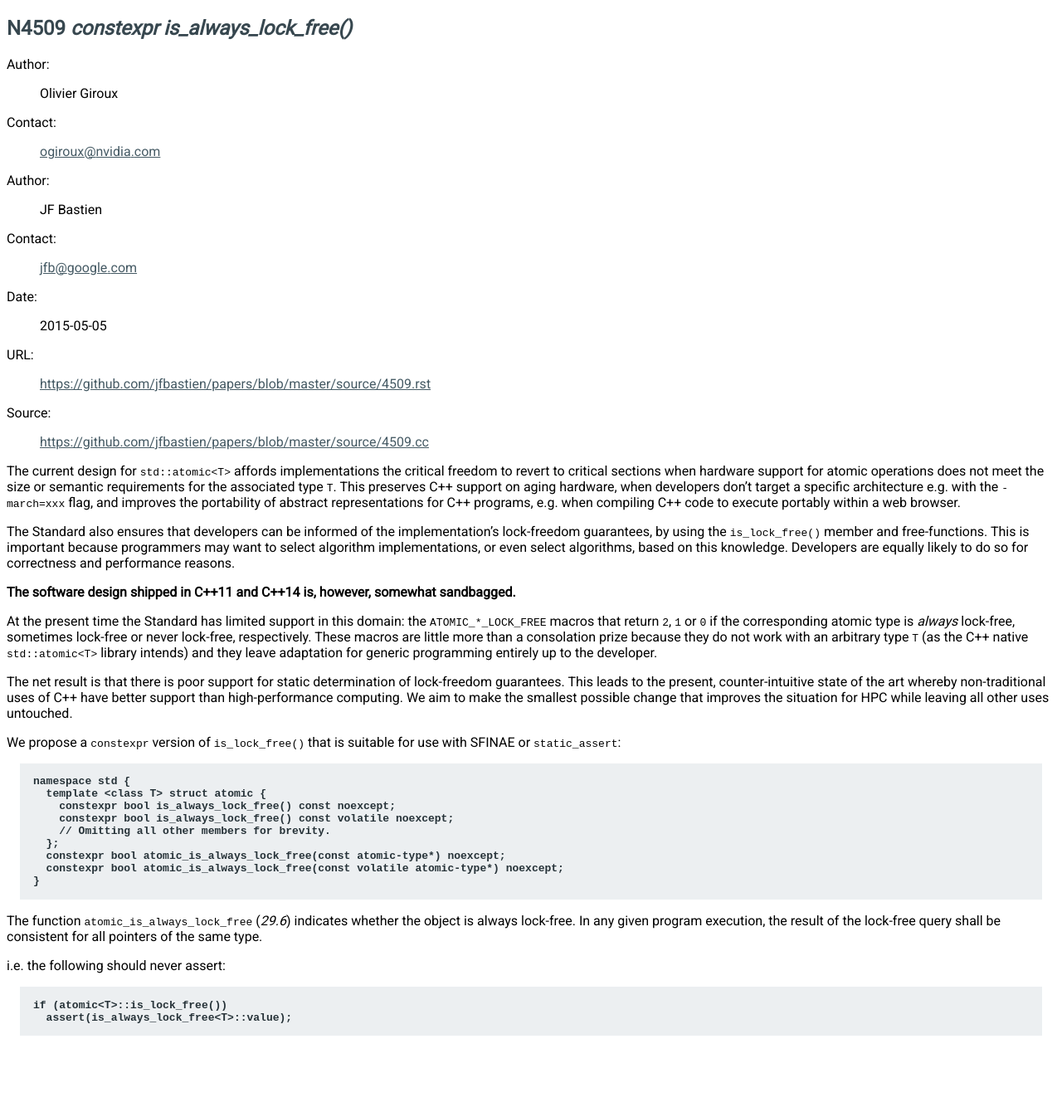
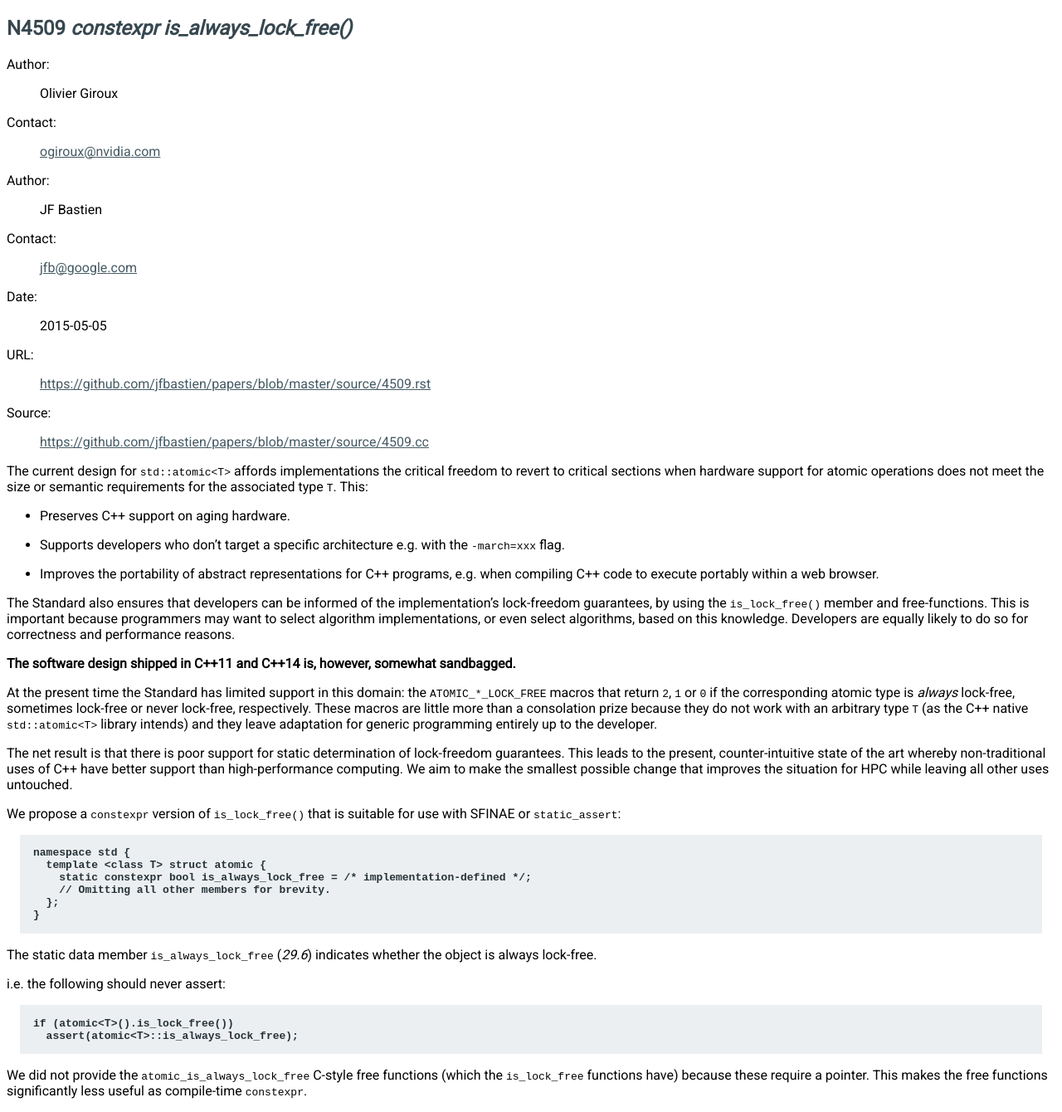
Before and after one commit to jfbastien/papers, a Sphinx documentation site: the page built from source/N4509.rst, in a window 1280 px wide. Shown: the whole page at 83% size. Built offline with Sphinx 7.4.7, drawn with Linux system fonts in a browser that asks for light colours; before the commit the page ends 1256 px from its top, so only the background shows below that.

Commit message:
Update source example, it was missing types, and should use template variables.

```diff
--- a/source/N4509.rst
+++ b/source/N4509.rst
@@ -13,10 +13,13 @@ N4509 `constexpr is_always_lock_free()`
 The current design for ``std::atomic<T>`` affords implementations the critical
 freedom to revert to critical sections when hardware support for atomic
 operations does not meet the size or semantic requirements for the associated
-type ``T``. This preserves C++ support on aging hardware, when developers don't
-target a specific architecture e.g. with the ``-march=xxx`` flag, and improves
-the portability of abstract representations for C++ programs, e.g. when
-compiling C++ code to execute portably within a web browser.
+type ``T``. This:
+
+* Preserves C++ support on aging hardware.
+* Supports developers who don't target a specific architecture e.g. with the
+  ``-march=xxx`` flag.
+* Improves the portability of abstract representations for C++ programs,
+  e.g. when compiling C++ code to execute portably within a web browser.
 
 The Standard also ensures that developers can be informed of the
 implementation's lock-freedom guarantees, by using the ``is_lock_free()`` member
@@ -48,21 +51,22 @@ use with SFINAE or ``static_assert``:
 
   namespace std {
     template <class T> struct atomic {
-      constexpr bool is_always_lock_free() const noexcept;
-      constexpr bool is_always_lock_free() const volatile noexcept;
+      static constexpr bool is_always_lock_free = /* implementation-defined */;
       // Omitting all other members for brevity.
     };
-    constexpr bool atomic_is_always_lock_free(const atomic-type*) noexcept;
-    constexpr bool atomic_is_always_lock_free(const volatile atomic-type*) noexcept;
   }
 
-The function ``atomic_is_always_lock_free`` (*29.6*) indicates whether the
-object is always lock-free. In any given program execution, the result of the
-lock-free query shall be consistent for all pointers of the same type.
+The static data member ``is_always_lock_free`` (*29.6*) indicates whether the
+object is always lock-free.
 
 i.e. the following should never assert:
 
 .. code-block:: c++
 
-  if (atomic<T>::is_lock_free())
-    assert(is_always_lock_free<T>::value);
+  if (atomic<T>().is_lock_free())
+    assert(atomic<T>::is_always_lock_free);
+
+We did not provide the ``atomic_is_always_lock_free`` C-style free functions
+(which the ``is_lock_free`` functions have) because these require a
+pointer. This makes the free functions significantly less useful as compile-time
+``constexpr``.
```
Also changed, not shown: 1 other file.
